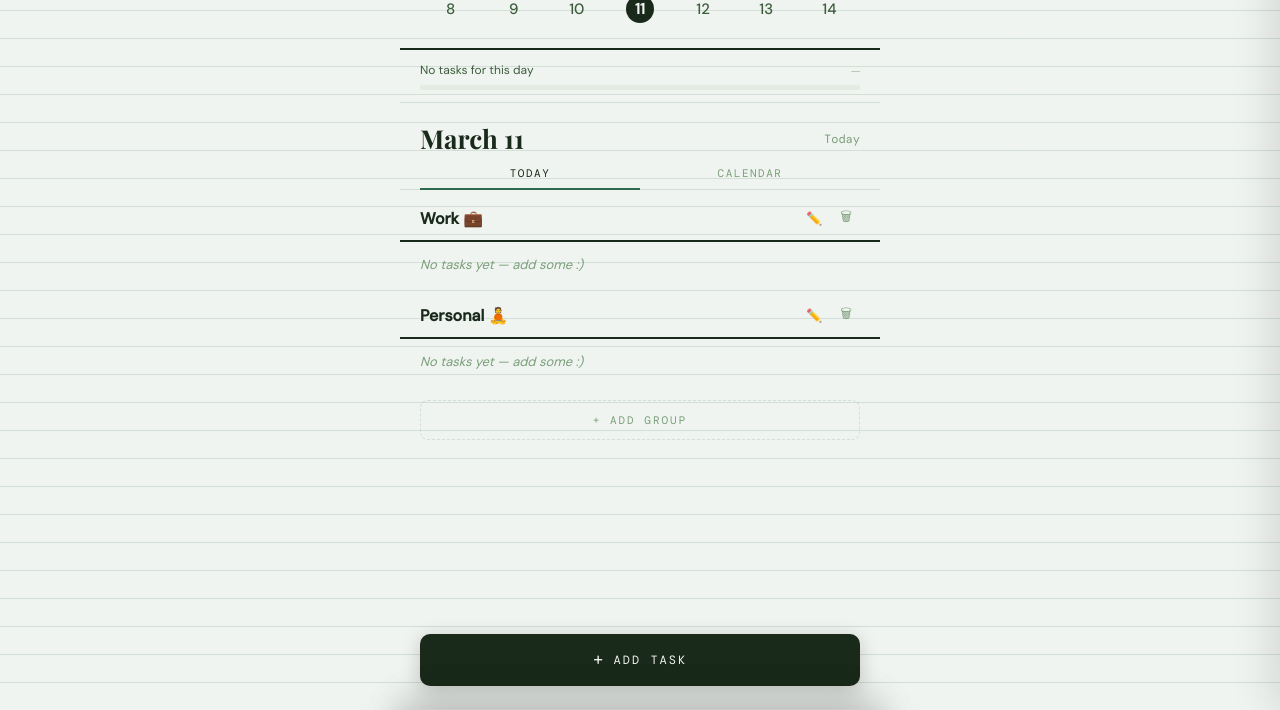
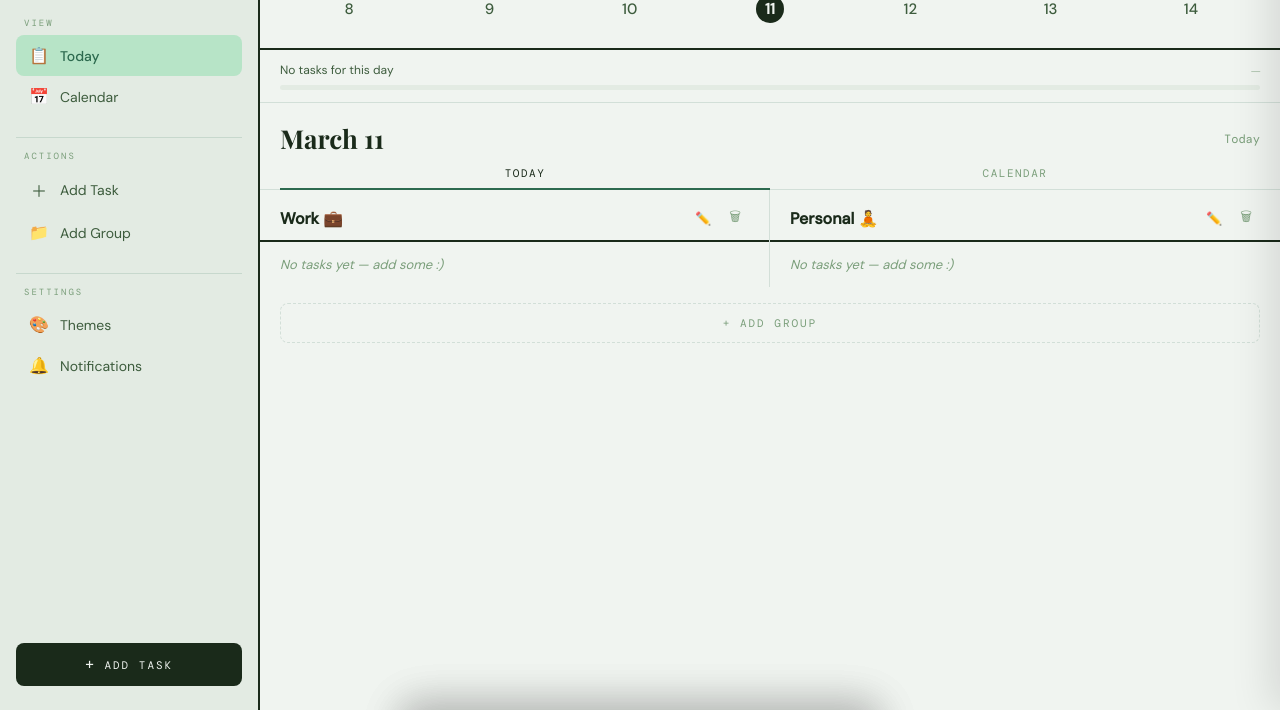
Before and after one commit to Adarsh979/PT-Manager, a plain HTML site: page index.html in a window 1280 px wide. Shown: the part 90-800 px from the top of the page. Drawn offline with nearby package versions, Linux system fonts and the light colour scheme; a web font is replaced by a local one.

Commit message:
Update index.html

```diff
--- a/index.html
+++ b/index.html
@@ -15,28 +15,95 @@
 <style>
 *,*::before,*::after{box-sizing:border-box;margin:0;padding:0}
 
-/* Themes */
+/* ── Themes ── */
 :root{
   --paper:#f0f4f0;--paper-dark:#e3ebe3;
   --ink:#1a2a1a;--ink-soft:#3d5c3d;--ink-faint:#7a9e7a;
   --accent:#2d6a4f;--accent-bg:#b7e4c7;
   --danger:#c0392b;--danger-bg:#fdecea;
   --line:rgba(45,106,79,0.15);
+  --sidebar-w:260px;
   --safe-top:env(safe-area-inset-top,0px);--safe-bottom:env(safe-area-inset-bottom,0px);
 }
 [data-theme="ocean"]{--paper:#eef4fa;--paper-dark:#ddeaf5;--ink:#0d2137;--ink-soft:#2a5080;--ink-faint:#6899c4;--accent:#1a6ea8;--accent-bg:#bde0f7;--line:rgba(26,110,168,0.15)}
 [data-theme="sand"]{--paper:#faf5ec;--paper-dark:#f0e8d5;--ink:#2a1f0d;--ink-soft:#6b4f2a;--ink-faint:#b89a6a;--accent:#a0522d;--accent-bg:#f5d9b0;--line:rgba(160,82,45,0.15)}
 [data-theme="rose"]{--paper:#fdf0f3;--paper-dark:#f5dde4;--ink:#2a0d15;--ink-soft:#7a3048;--ink-faint:#c47a90;--accent:#b03060;--accent-bg:#f5b7c8;--line:rgba(176,48,96,0.15)}
 [data-theme="slate"]{--paper:#f0f2f5;--paper-dark:#e2e6ed;--ink:#0d1520;--ink-soft:#304060;--ink-faint:#7090b0;--accent:#3a5f8a;--accent-bg:#bdd0e8;--line:rgba(58,95,138,0.15)}
+[data-theme="midnight"]{--paper:#0e1117;--paper-dark:#181e28;--ink:#e8edf5;--ink-soft:#8da0b8;--ink-faint:#445566;--accent:#4f9cf0;--accent-bg:#1a2e44;--danger:#e05c5c;--danger-bg:#2a1414;--line:rgba(79,156,240,0.12)}
+[data-theme="obsidian"]{--paper:#111110;--paper-dark:#1c1b19;--ink:#e8e4dc;--ink-soft:#9e9a8e;--ink-faint:#4a4840;--accent:#c9a84c;--accent-bg:#2a2210;--danger:#e05c5c;--danger-bg:#2a1414;--line:rgba(201,168,76,0.12)}
 
 html,body{min-height:100vh;background:var(--paper);font-family:'DM Sans',sans-serif;color:var(--ink);overscroll-behavior:none;transition:background .3s,color .3s}
 body::before{content:'';position:fixed;inset:0;pointer-events:none;z-index:0;background-image:repeating-linear-gradient(0deg,transparent,transparent 27px,var(--line) 27px,var(--line) 28px)}
+
+/* ── Mobile layout (default) ── */
+.desktop-sidebar{display:none}
 .app{position:relative;z-index:1;max-width:480px;margin:0 auto;padding:0 0 110px;padding-top:var(--safe-top)}
+
+/* ── Desktop layout (900px+) ── */
+@media(min-width:900px){
+  body::before{background-image:none}
+  body{display:grid;grid-template-columns:var(--sidebar-w) 1fr;min-height:100vh}
+
+  .desktop-sidebar{
+    display:flex;flex-direction:column;
+    background:var(--paper-dark);
+    border-right:2px solid var(--ink);
+    position:sticky;top:0;height:100vh;
+    padding:32px 0 24px;overflow-y:auto;
+    z-index:10;
+  }
+  .sb-brand{font-family:'Playfair Display',serif;font-style:italic;font-size:22px;letter-spacing:3px;color:var(--accent);padding:0 24px 24px;border-bottom:1px solid var(--line);margin-bottom:20px}
+  .sb-section{padding:0 16px;margin-bottom:8px}
+  .sb-lbl{font-family:'DM Mono',monospace;font-size:9px;letter-spacing:2px;text-transform:uppercase;color:var(--ink-faint);padding:0 8px;margin-bottom:6px}
+  .sb-btn{width:100%;padding:10px 12px;background:none;border:none;border-radius:8px;cursor:pointer;display:flex;align-items:center;gap:10px;font-family:'DM Sans',sans-serif;font-size:14px;color:var(--ink-soft);transition:all .15s;text-align:left}
+  .sb-btn:hover{background:var(--paper);color:var(--ink)}
+  .sb-btn.active{background:var(--accent-bg);color:var(--accent);font-weight:500}
+  .sb-ico{font-size:16px;width:22px;text-align:center}
+  .sb-divider{border:none;border-top:1px solid var(--line);margin:12px 16px}
+  .sb-bottom{margin-top:auto;padding:0 16px}
+  .sb-fab{width:100%;padding:11px 14px;background:var(--ink);color:var(--paper);border:none;border-radius:8px;font-family:'DM Mono',monospace;font-size:11px;letter-spacing:2px;text-transform:uppercase;cursor:pointer;display:flex;align-items:center;justify-content:center;gap:8px;transition:all .2s;margin-top:8px}
+  .sb-fab:hover{opacity:.85}
+
+  .app{max-width:none;margin:0;padding:0 0 60px;padding-top:0;grid-column:2}
+
+  .header{padding:24px 36px 18px;border-bottom:2px solid var(--ink);position:sticky;top:0;background:var(--paper);z-index:50}
+  .header-top{margin-bottom:0}
+  .brand{display:none}
+
+  .dhead{padding:22px 36px 6px}
+  .dmain{font-size:36px}
+  .dsub{font-size:13px}
+
+  .prog{padding:14px 36px}
+  .tabs{padding:0 36px}
+  .addgbar{padding:20px 36px}
+  .gheader{padding:16px 36px 10px}
+  .task{padding:12px 36px}
+  .gempty{padding:14px 36px}
+  .calwrap{padding:20px 36px}
+  .ibar{margin:12px 36px 0}
+
+  .fabwrap{display:none}
+
+  .drawer{border-radius:14px;bottom:auto;top:50%;left:calc(var(--sidebar-w) + 50%);transform:translate(-50%,-50%) scale(.96);max-width:440px;max-height:85vh}
+  .drawer.on{transform:translate(-50%,-50%) scale(1)}
+  .dhandle{display:none}
+
+  .thbox{border-radius:14px;max-width:500px;margin:0 auto}
+  .thpanel{align-items:center;padding-left:var(--sidebar-w)}
+  .thgrid{grid-template-columns:repeat(7,1fr)}
+
+  .sidepanel{width:380px}
+
+  #gcont{display:grid;grid-template-columns:1fr 1fr;align-items:start}
+  .gblock{border-right:1px solid var(--line)}
+  .gblock:nth-child(even){border-right:none}
+}
 
 /* Header */
 .header{padding:18px 20px 14px;border-bottom:2px solid var(--ink)}
 .header-top{display:flex;justify-content:space-between;align-items:center;margin-bottom:14px}
-.brand{font-family:'Playfair Display',serif;font-size:14px;font-style:italic;letter-spacing:3px;color:var(--accent)}
+.brand{font-family:'Playfair Display',serif;font-size:19px;font-style:italic;letter-spacing:3px;color:var(--accent)}
 .hbtns{display:flex;gap:8px}
 .hbtn{width:34px;height:34px;background:var(--paper-dark);border:1px solid var(--line);border-radius:8px;cursor:pointer;display:flex;align-items:center;justify-content:center;font-size:15px;color:var(--ink-soft);transition:all .15s;position:relative}
 .hbtn:hover{background:var(--ink);color:var(--paper)}
@@ -204,7 +271,7 @@ input:checked+.sw-sl::before{transform:translateX(17px);background:#fff}
 .thpanel.on{pointer-events:all;opacity:1}
 .thbox{background:var(--paper);border-radius:16px 16px 0 0;padding:20px;width:100%;max-width:480px;box-shadow:0 -8px 40px rgba(0,0,0,.15);padding-bottom:calc(20px + var(--safe-bottom))}
 .thtit{font-family:'Playfair Display',serif;font-size:18px;font-weight:700;margin-bottom:14px}
-.thgrid{display:grid;grid-template-columns:repeat(5,1fr);gap:10px}
+.thgrid{display:grid;grid-template-columns:repeat(7,1fr);gap:10px}
 .thswatch{display:flex;flex-direction:column;align-items:center;gap:6px;cursor:pointer}
 .swc{width:44px;height:44px;border-radius:50%;border:3px solid transparent;transition:all .15s}
 .swc.on{border-color:var(--ink);transform:scale(1.1)}
@@ -225,6 +292,51 @@ input:checked+.sw-sl::before{transform:translateX(17px);background:#fff}
 </style>
 </head>
 <body>
+<!-- Desktop sidebar -->
+<aside class="desktop-sidebar">
+  <div class="sb-brand">✦ zenko ✦</div>
+
+  <div class="sb-section">
+    <div class="sb-lbl">View</div>
+    <button class="sb-btn active" id="sb-today" onclick="switchTab('today');setSbActive('sb-today')">
+      <span class="sb-ico">📋</span> Today
+    </button>
+    <button class="sb-btn" id="sb-calendar" onclick="switchTab('calendar');setSbActive('sb-calendar')">
+      <span class="sb-ico">📅</span> Calendar
+    </button>
+  </div>
+
+  <hr class="sb-divider">
+
+  <div class="sb-section">
+    <div class="sb-lbl">Actions</div>
+    <button class="sb-btn" onclick="openTaskDrawer(null)">
+      <span class="sb-ico">＋</span> Add Task
+    </button>
+    <button class="sb-btn" onclick="openGroupDrawer()">
+      <span class="sb-ico">📁</span> Add Group
+    </button>
+  </div>
+
+  <hr class="sb-divider">
+
+  <div class="sb-section">
+    <div class="sb-lbl">Settings</div>
+    <button class="sb-btn" onclick="openThemes()">
+      <span class="sb-ico">🎨</span> Themes
+    </button>
+    <button class="sb-btn" onclick="openNotifPanel()">
+      <span class="sb-ico">🔔</span> Notifications
+    </button>
+  </div>
+
+  <div class="sb-bottom">
+    <button class="sb-fab" onclick="openTaskDrawer(null)">
+      <span style="font-size:16px">+</span> Add Task
+    </button>
+  </div>
+</aside>
+
 <div class="app">
 
   <div class="header">
@@ -389,6 +501,8 @@ input:checked+.sw-sl::before{transform:translateX(17px);background:#fff}
       <div class="thswatch" onclick="setTheme('sand')"><div class="swc" id="sw-sand" style="background:linear-gradient(135deg,#faf5ec,#a0522d)"></div><span class="swlbl">Sand</span></div>
       <div class="thswatch" onclick="setTheme('rose')"><div class="swc" id="sw-rose" style="background:linear-gradient(135deg,#fdf0f3,#b03060)"></div><span class="swlbl">Rose</span></div>
       <div class="thswatch" onclick="setTheme('slate')"><div class="swc" id="sw-slate" style="background:linear-gradient(135deg,#f0f2f5,#3a5f8a)"></div><span class="swlbl">Slate</span></div>
+      <div class="thswatch" onclick="setTheme('midnight')"><div class="swc" id="sw-midnight" style="background:linear-gradient(135deg,#181e28,#4f9cf0)"></div><span class="swlbl">Midnight</span></div>
+      <div class="thswatch" onclick="setTheme('obsidian')"><div class="swc" id="sw-obsidian" style="background:linear-gradient(135deg,#1c1b19,#c9a84c)"></div><span class="swlbl">Obsidian</span></div>
     </div>
   </div>
 </div>
@@ -617,6 +731,7 @@ function switchTab(tab){
   document.querySelectorAll('.tab').forEach((el,i)=>el.classList.toggle('active',(i===0&&tab==='today')||(i===1&&tab==='calendar')));
   document.getElementById('view-today').style.display=tab==='today'?'block':'none';
   document.getElementById('view-cal').style.display=tab==='calendar'?'block':'none';
+  setSbActive(tab==='today'?'sb-today':'sb-calendar');
 }
 
 // ── Calendar ───────────────────────────────────────────────────
@@ -645,10 +760,29 @@ function renderCalDayTasks(){
 }
 
 // ── Themes ─────────────────────────────────────────────────────
-function setTheme(t){ document.documentElement.setAttribute('data-theme',t);localStorage.setItem('zk_theme',t);document.querySelectorAll('.swc').forEach(e=>e.classList.remove('on'));document.getElementById('sw-'+(t||'default')).classList.add('on');closeThemes(); }
+function setTheme(t){
+  document.documentElement.setAttribute('data-theme',t);
+  localStorage.setItem('zk_theme',t);
+  document.querySelectorAll('.swc').forEach(e=>e.classList.remove('on'));
+  const sw=document.getElementById('sw-'+(t||'default'));
+  if(sw) sw.classList.add('on');
+  closeThemes();
+}
 function openThemes(){ document.getElementById('thov').classList.add('on');document.getElementById('thpanel').classList.add('on'); }
 function closeThemes(){ document.getElementById('thov').classList.remove('on');document.getElementById('thpanel').classList.remove('on'); }
-function loadTheme(){ const t=localStorage.getItem('zk_theme')||'';document.documentElement.setAttribute('data-theme',t);const sw=document.getElementById('sw-'+(t||'default'));if(sw){document.querySelectorAll('.swc').forEach(e=>e.classList.remove('on'));sw.classList.add('on');} }
+function loadTheme(){
+  const t=localStorage.getItem('zk_theme')||'';
+  document.documentElement.setAttribute('data-theme',t);
+  const sw=document.getElementById('sw-'+(t||'default'));
+  if(sw){document.querySelectorAll('.swc').forEach(e=>e.classList.remove('on'));sw.classList.add('on');}
+}
+
+// ── Sidebar active state ────────────────────────────────────────
+function setSbActive(id){
+  document.querySelectorAll('.sb-btn').forEach(b=>b.classList.remove('active'));
+  const el=document.getElementById(id);
+  if(el) el.classList.add('active');
+}
 
 // ── Notifications ──────────────────────────────────────────────
 function openNotifPanel(){ updatePermCard();loadNS();document.getElementById('nov').classList.add('on');document.getElementById('npanel').classList.add('on'); }
```
